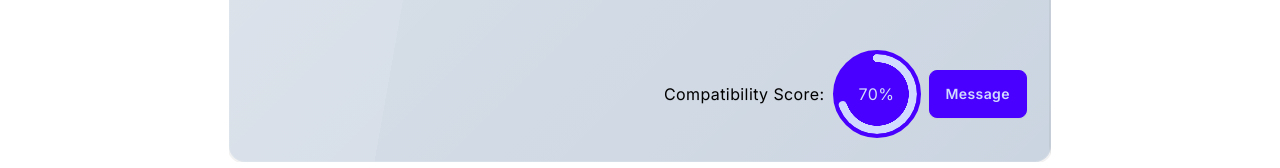
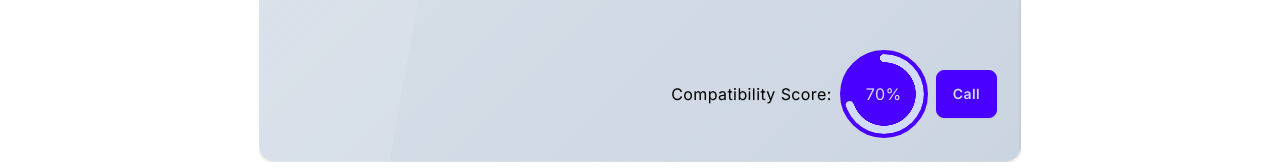
Before and after one commit to NekruzAsh/Google-AI-Hack, a Next.js app: page /main in a window 1280 px wide. Shown: the part 502-670 px from the top of the page. Built offline with nearby package versions, Linux system fonts and the light colour scheme.

Commit message:
update msg to call

```diff
--- a/app/main/page.js
+++ b/app/main/page.js
@@ -89,7 +89,7 @@ const AboutUs = () => {
               >
                 70%
               </div>
-              <button className="btn btn-primary" onClick={goToVideo}>Message</button>
+              <button className="btn btn-primary" onClick={goToVideo}>Call</button>
             </div>
         </div>
         <div id="slide2" className="card bg-slate-300 carousel-item w-full mt-20 glass">
@@ -127,7 +127,7 @@ const AboutUs = () => {
               >
                 30%
               </div>
-              <button className="btn btn-primary" onClick={goToVideo}>Message</button>
+              <button className="btn btn-primary" onClick={goToVideo}>Call</button>
             </div>
         </div>
       </div>
```
